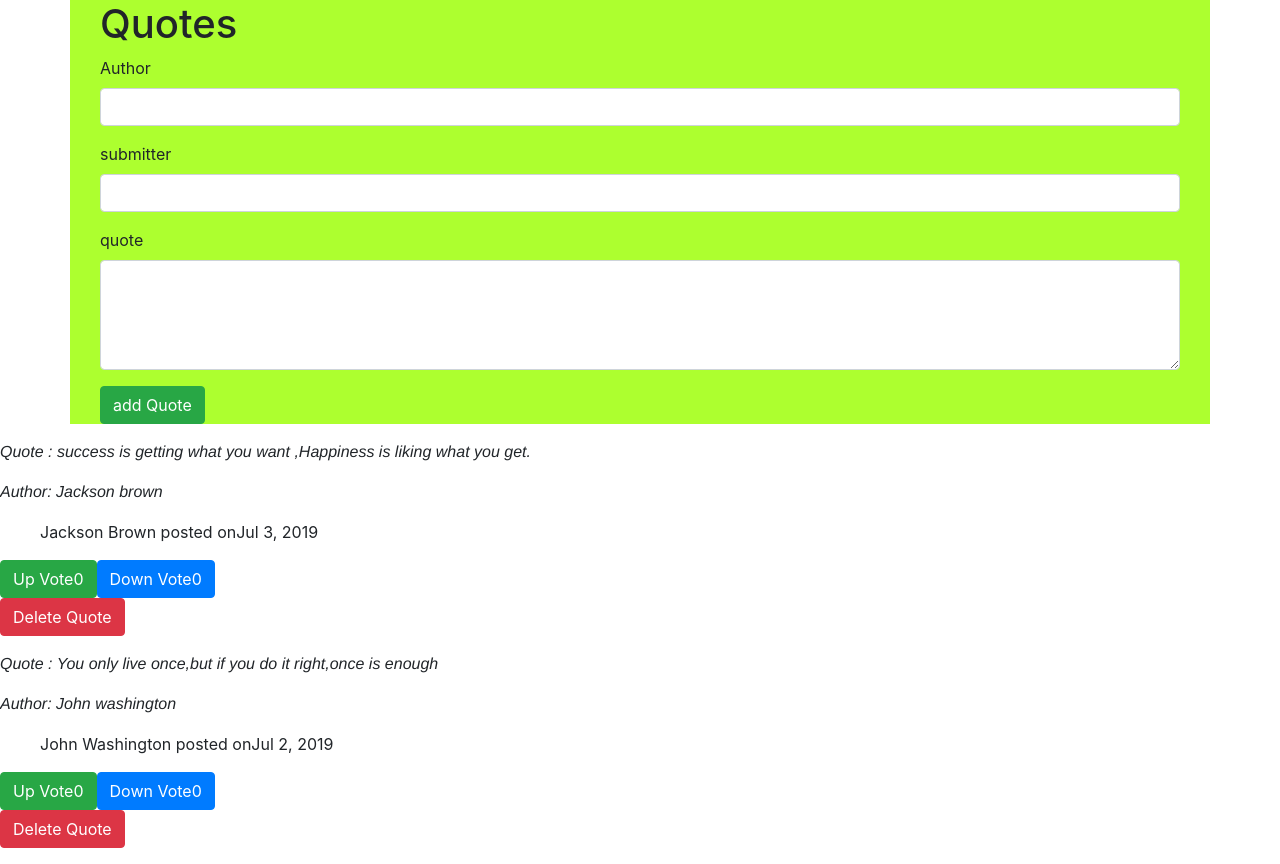
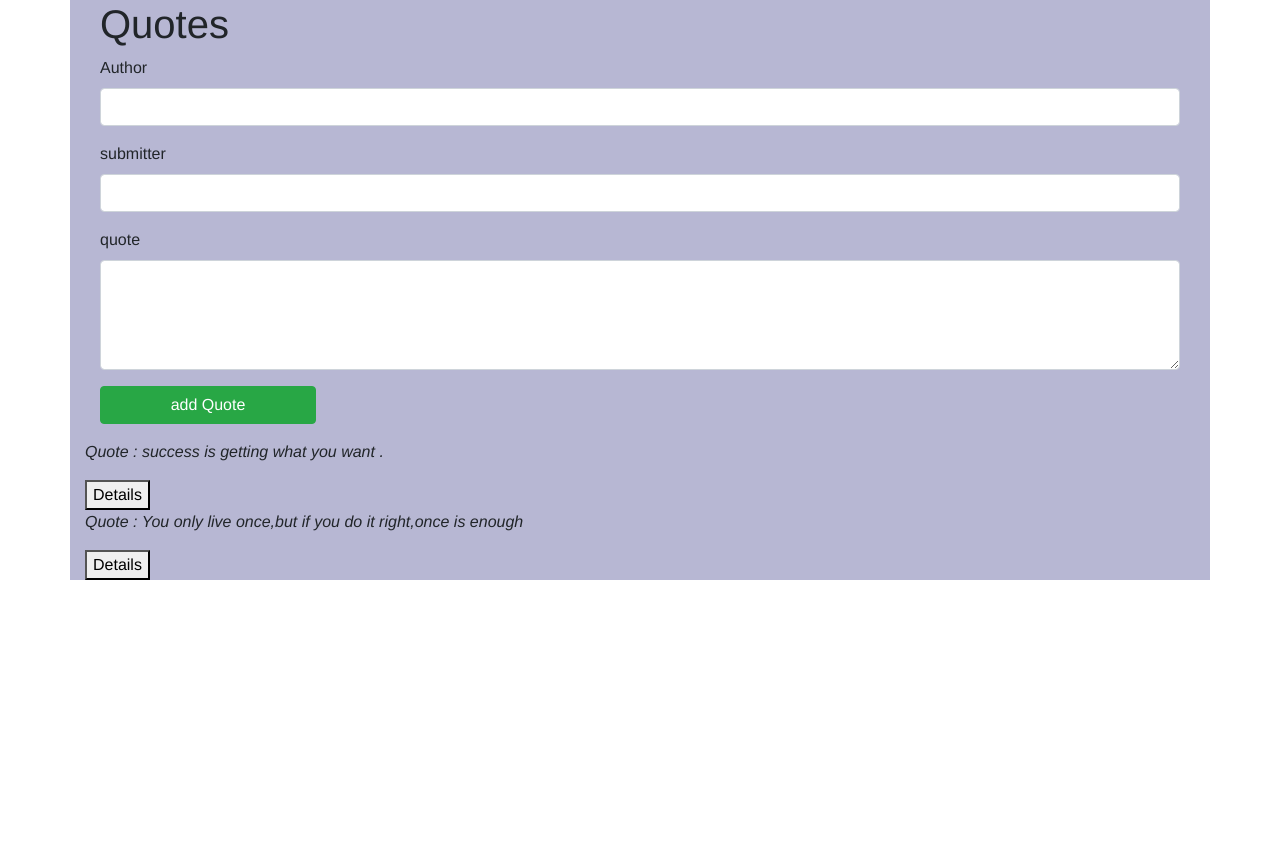
Before and after one commit to Rosellyne/Quotes, an Angular app: page / in a window 1280 px wide. After the commit the page ends 800 px from the top, so only its background shows below. Built offline with nearby package versions, Linux system fonts and the light colour scheme.

Commit message:
modified the upvotes and downvotes

```diff
--- a/src/app/quote-details/quote-details.component.html
+++ b/src/app/quote-details/quote-details.component.html
@@ -1,3 +1,8 @@
-<p>
+<p>{{quote.details}}</p>
   <button class="btn btn-danger"(click)='quoteDelete(true)'>Delete Quote</button>
-</p>
+  <p> Author:  {{quote.author}}</p>
+  <ul>
+     <p>{{quote.author|titlecase}} posted on{{quote.completeDate|date}}</p>
+</ul>
+  <button class="btn btn-success" (click)="voteUp()">Up Vote{{count}}</button>
+  <button class="btn btn-primary" (click)="voteDown()">Down Vote{{sum}}</button>
--- a/src/app/quote-details/quote-details.component.ts
+++ b/src/app/quote-details/quote-details.component.ts
@@ -12,6 +12,15 @@ export class QuoteDetailsComponent implements OnInit {
   quoteDelete(complete: boolean) {
     this.isComplete.emit(complete);
   }
+count=0;
+  voteUp() {
+    this.count = this.count +1;
+
+  }
+  sum=0;
+  voteDown() {
+    this.sum = this.sum +1;
+  }
   constructor() { }
 
   ngOnInit() {
--- a/src/app/quote-form/quote-form.component.css
+++ b/src/app/quote-form/quote-form.component.css
@@ -0,0 +1,5 @@
+#clean{
+  text-align: center;
+  width: 20%;
+
+}
--- a/src/app/quote-form/quote-form.component.html
+++ b/src/app/quote-form/quote-form.component.html
@@ -21,7 +21,7 @@
         <!-- <small class="text-danger" [class.d-none]="quote.valid ||quote.untouched">  Quote is required</small> -->
       </div>
 
-      <button (onClick)='submitQuote()'type="submit" class="btn btn-success">add Quote</button>
+      <button (onClick)='submitQuote()'type="submit"  id="clean"class="btn btn-success">add Quote</button>
 
     </form>
   </div>
--- a/src/app/quote-form/quote-form.component.ts
+++ b/src/app/quote-form/quote-form.component.ts
@@ -6,12 +6,12 @@ import { Quote} from '../quote';
   styleUrls: ['./quote-form.component.css']
 })
 export class QuoteFormComponent implements OnInit {
-  newQuote = new Quote('', '', '', new Date(), '');
+  newQuote = new Quote(0, '', '', '', new Date(), '');
 @Output() addQuote = new EventEmitter <Quote>();
 quote = [];
 submitQuote() {
   this.addQuote .emit(this.newQuote);
-  this.newQuote = new Quote('', '', '', new Date(), '');
+  this.newQuote = new Quote(0, '', '', '', new Date(), '' );
 }
 
   constructor() { }
--- a/src/app/quote.ts
+++ b/src/app/quote.ts
@@ -1,5 +1,7 @@
 export class Quote {
+  public showDetails: boolean;
   constructor(
+    public id: number,
     public author: string,
     public submiter: string,
     public quote: string,
@@ -7,6 +9,7 @@ export class Quote {
     public details: string,
 
   ) {
-   }
+    this.showDetails = false;
+  }
 
 }
--- a/src/app/quote/quote.component.css
+++ b/src/app/quote/quote.component.css
@@ -3,9 +3,9 @@
   font-style: oblique;
   font-family: 'Franklin Gothic Medium', 'Arial Narrow', Arial, sans-serif;
 }
- .container{
-background-color:greenyellow;
+ .try{
 }
-body{
-  background-color:blue;
+.container{
+  background-color:rgb(183, 183, 211);
+  font-family: 'Franklin Gothic Medium', 'Arial Narrow', Arial, sans-serif;
 }
--- a/src/app/quote/quote.component.html
+++ b/src/app/quote/quote.component.html
@@ -1,18 +1,15 @@
 
 <div class ="container">
+<div class="try">
 <app-quote-form (addQuote)="addNewQuote($event)">
 </app-quote-form>
 </div>
-    <div class="" *ngFor="let quote of quotes;let i=index">
+    <div class="" *ngFor="let quote of quotes ; let i=index" >
       <div class="details">
         <p> Quote : {{quote.quote}}</p>
-        <p> Author:  {{quote.author}}</p>
-       </div>
-      <ul>
-        <p>{{quote.author|titlecase}} posted on{{quote.completeDate|date}}</p>
-      </ul>
-      <button class="btn btn-success" (click)="upVote()">Up Vote{{count}}</button>
-      <button class="btn btn-primary" (click)="downVote()">Down Vote{{sum}}</button>
-      <app-quote-details  [quote]="quote" (isCompelete)="deleteQuote($event,i)">
-      </app-quote-details>
+
+      <button (click)='toogleDetails(i)'>Details</button>
+    <app-quote-details *ngIf="quote.showDetails"[quote]='quote' (isComplete)='deleteQuote($event,i)'></app-quote-details>
+      </div>
     </div>
+  </div>
--- a/src/app/quote/quote.component.ts
+++ b/src/app/quote/quote.component.ts
@@ -8,28 +8,36 @@ import {Quote} from '../quote';
 })
 export class QuoteComponent implements OnInit {
   quotes = [
-    new Quote( 'Jackson brown', 'Rosie', 'success is getting what you want ,Happiness is liking what you get.', new Date(2019, 6, 3), '0' ),
-    new Quote('John washington', 'Rosie', 'You only live once,but if you do it right,once is enough' , new Date(2019, 6, 2), '0')
+    new Quote( 1, 'Jackson brown', 'Rosie', 'success is getting what you want .', new Date(2019, 6, 3), ''),
+    new Quote(2, 'John washington', 'Rosie', 'You only live once,but if you do it right,once is enough' , new Date(2019, 6, 2), ''  )
+
   ];
+  toogleDetails(index) {
+    this.quotes[index].showDetails = !this.quotes[index].showDetails;
+  }
   addNewQuote(quote) {
     const quoteLength  = this.quotes.length;
     quote .id = quoteLength + 1;
     this.quotes.push(quote);
   }
-  deleteQuote(isCompelete, index)  {
+   deleteQuote(isCompelete, index)  {
     if (isCompelete) {
-    const toDelete = confirm('Are you sure you want to delete quote ${this.quotes[index].name}');
+    const toDelete = confirm(`Are you sure you want to delete quote ${this.quotes[index].quote}`);
       if (toDelete) {
         this.quotes.splice(index, 1);
       }
     }
   }
-  count = 0;
-  upVote() {this.count = this.count + 1;
-  }
-  sum=0;
-  downVote() {this.sum = this.sum + 1;
-  }
+
+//   upvotes = 0;
+
+//  upVote(i) {
+//    this.quotes[i].uvotes += 1;
+//  }
+//  downvotes=0
+//  downVote(i) {
+//   this.quotes[i].dvotes += 1;
+// }
 
 
   constructor() { }
```
Also changed, not shown: 1 other file (tests, documents, lock files or other folders).
